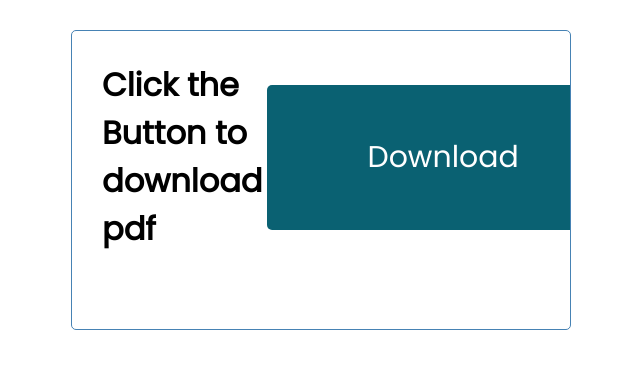
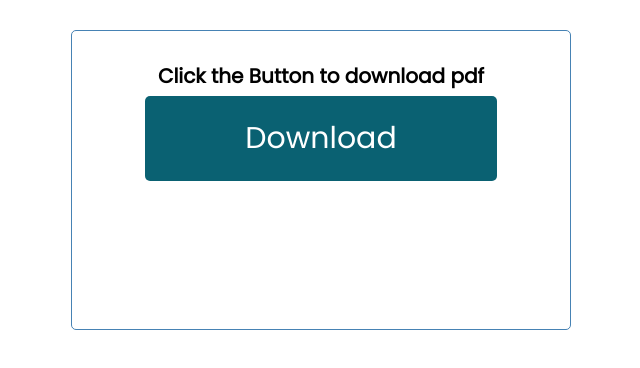
Before and after one commit to amarasalah/buttondownload, an Angular app: page / in a window 1280 px wide. Shown: the top 368 px of the page, without its empty margins (319-959 px from the left). Built offline with nearby package versions, Linux system fonts and the light colour scheme.

Commit message:
button angular

```diff
--- a/src/app/app.module.ts
+++ b/src/app/app.module.ts
@@ -9,6 +9,7 @@ import { HeaderComponent } from './components/header/header.component';
 import { ButtonComponent } from './components/button/button.component';
 
 import { FormsModule } from '@angular/forms';
+
 
 
 
--- a/src/app/components/header/header.component.css
+++ b/src/app/components/header/header.component.css
@@ -3,6 +3,8 @@ header{
   justify-content: space-between;
   align-items: center;
   margin-bottom: 20px;
+  flex-direction: column;
+  font-size: 1em;
 }
 header header{
   display: none;
--- a/src/app/components/header/header.component.html
+++ b/src/app/components/header/header.component.html
@@ -1,6 +1,9 @@
 <header>
+
   <h1>{{ title }}</h1>
+
   <app-button
   *ngIf="hasRoute('/')"
   color ="{{ '#0a6172'}}" text="{{'Download'}}" (btnClick)="toggleAddText()" ></app-button>
+
 <header>
--- a/src/app/components/header/header.component.ts
+++ b/src/app/components/header/header.component.ts
@@ -12,6 +12,7 @@ import { saveAs } from 'file-saver';
 export class HeaderComponent implements OnInit {
   title = 'Click the Button to download pdf ';
   showAddMenu: boolean = false;
+  imageUrl: any;
 
   constructor(
     private uiService: UiService,
--- a/src/styles.css
+++ b/src/styles.css
@@ -24,7 +24,7 @@ body {
   background: #000;
   color: #fff;
   border: none;
-  padding: 50px 100px;
+  padding: 20px 100px;
   margin: 5px;
   border-radius: 5px;
   cursor: pointer;
@@ -37,6 +37,9 @@ body {
 }
 .btn:active {
   transform: scale(0.98);
+}
+h1{
+  font-size: 20px;
 }
 
 .btn-block {
@@ -57,7 +60,7 @@ body {
   height: 40px;
   margin: 5px;
   padding: 3px 7px;
-  font-size: 17px;
+  font-size: 10px;
 }
 
 .form-control-check {
```
Also changed, not shown: src/app/logo-1.png (added).
